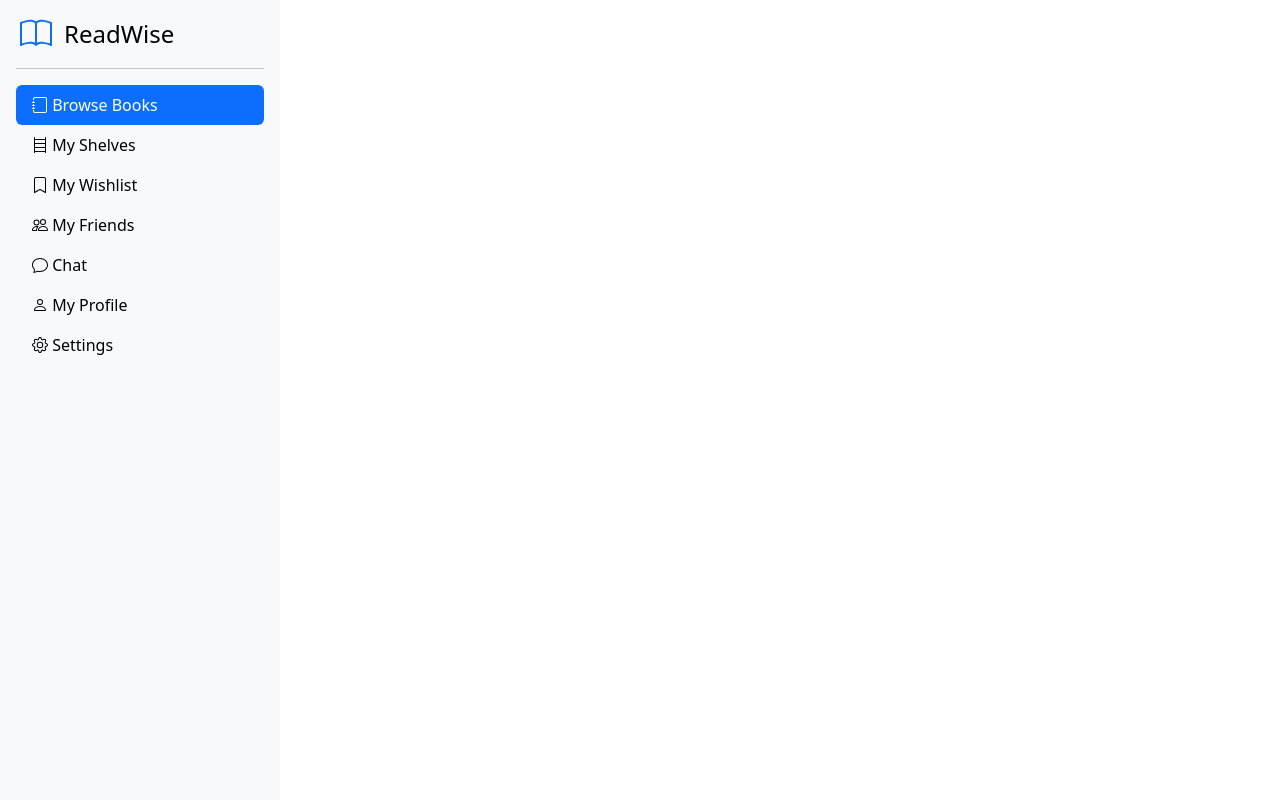
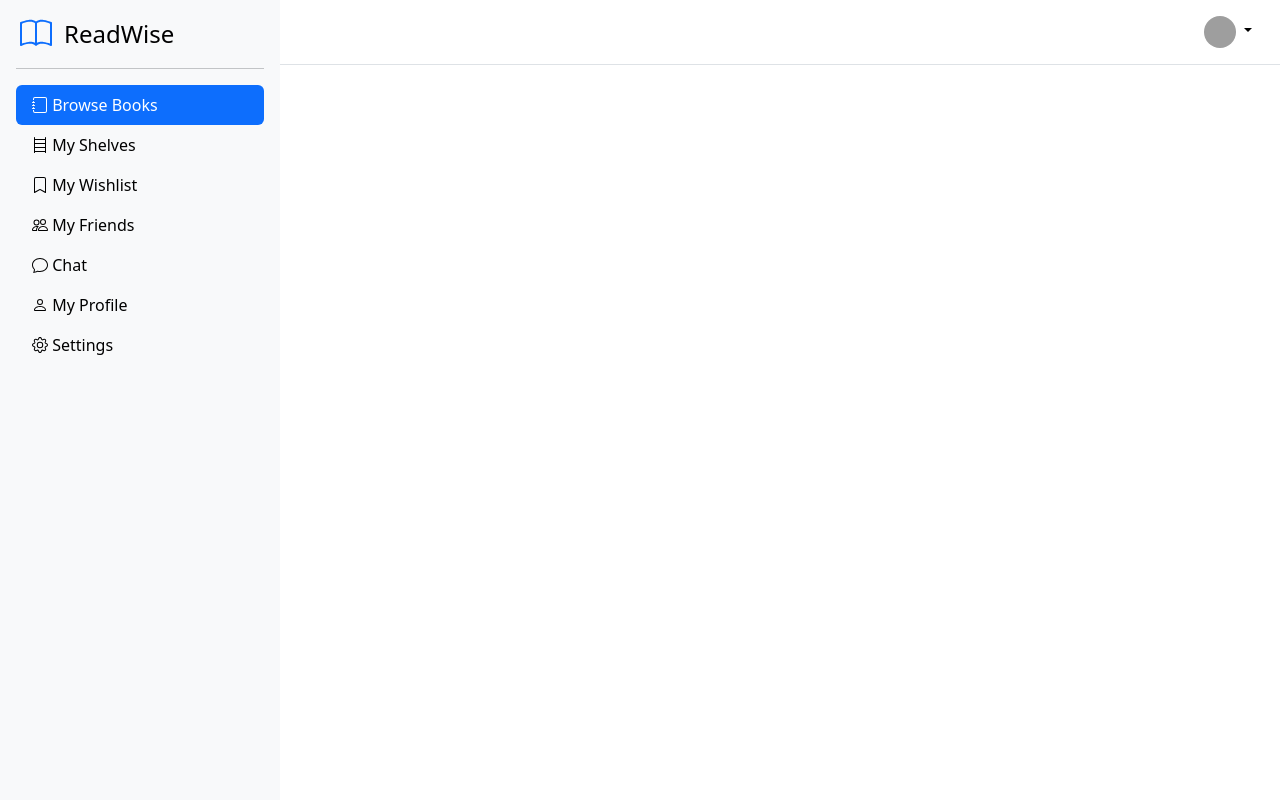
Before and after one commit to SamsonEshipillahPasili/readwise, a Django app: page /browse in a window 1280 px wide. Run offline with Django 5.2, Linux system fonts and the light colour scheme; grey boxes are pictures that could not be loaded.

Commit message:
Add a simple secondary navigation bar

```diff
--- a/core/templates/core/base.html
+++ b/core/templates/core/base.html
@@ -84,12 +84,11 @@
         ></path>
       </symbol>
     </svg>
+
     <main class="d-flex flex-nowrap">
-      <h1 class="visually-hidden">Sidebars examples</h1>
       <div
         class="d-flex flex-column flex-shrink-0 p-3 bg-body-tertiary"
-        style="width: 280px; height: 100vh"
-      >
+        style="width: 280px; height: 100vh">
         <a
           href="/"
           class="d-flex align-items-center mb-3 mb-md-0 me-md-auto link-body-emphasis text-decoration-none">
@@ -160,6 +159,38 @@
           </li>
         </ul>
       </div>
+
+      <div class="flex-grow-1">
+        <header class="p-3 mb-3 border-bottom">
+          <div class="container">
+            <div
+              class="d-flex justify-content-end"
+            >
+              <div class="dropdown text-end">
+                <a
+                  href="#"
+                  class="d-block link-body-emphasis text-decoration-none dropdown-toggle"
+                  data-bs-toggle="dropdown"
+                  aria-expanded="false"
+                >
+                  <img
+                    src="https://github.com/mdo.png"
+                    alt="mdo"
+                    width="32"
+                    height="32"
+                    class="rounded-circle"
+                  />
+                </a>
+                <ul class="dropdown-menu text-small">
+                  <li><a class="dropdown-item" href="#">Sign out</a></li>
+                </ul>
+              </div>
+            </div>
+          </div>
+        </header>
+
+      </div>
+
     </main>
 
     <script src="https://cdn.jsdelivr.net/npm/bootstrap@5.3.8/dist/js/bootstrap.bundle.min.js" integrity="sha384-FKyoEForCGlyvwx9Hj09JcYn3nv7wiPVlz7YYwJrWVcXK/BmnVDxM+D2scQbITxI" crossorigin="anonymous"></script>
```
